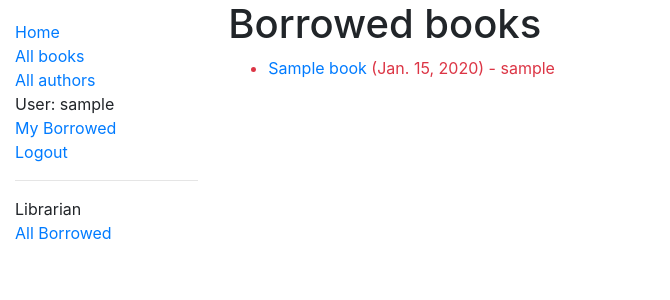
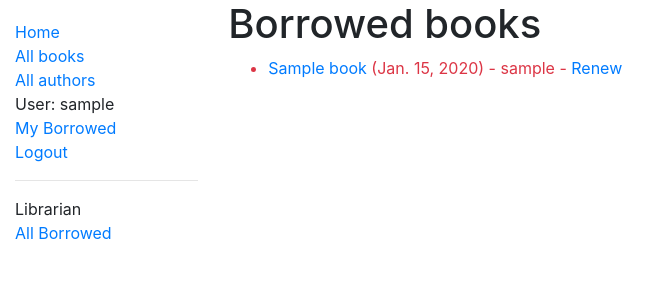
Before and after one commit to ChegeBryan/local-library, a Django app: template catalog/templates/catalog/bookinstance_list_borrowed.html in a window 1280 px wide. Shown: the top 300 px of the page, without its empty margins (0-670 px from the left). Run offline with Django 3.2, Linux system fonts and the light colour scheme; the template is opened without the code that fills it: values that come from a table or form of the project are taken from there, others are empty; a user stored in the database is signed in; tables that the repository leaves empty hold one stand-in row (values such as "Sample post"); some libraries are stand-ins or nearby versions.

Commit message:
🖇  Add renew link to borrowed book

```diff
--- a/catalog/templates/catalog/bookinstance_list_borrowed.html
+++ b/catalog/templates/catalog/bookinstance_list_borrowed.html
@@ -8,6 +8,7 @@
       <li class="{% if borrowedbk.is_overdue %}text-danger{% endif %}">
         <a href="{% url 'book-detail' borrowedbk.book.pk %}">
         {{borrowedbk.book.title}}</a> ({{ borrowedbk.due_back }}) - {{ borrowedbk.borrower }}
+        {% if perms.catalog.can_mark_returned %}- <a href="{% url 'renew-book-librarian' borrowedbk.id %}">Renew</a> {% endif %}
       </li>
       {% empty %}
       <li>There are no books borrowed.</li>
```
